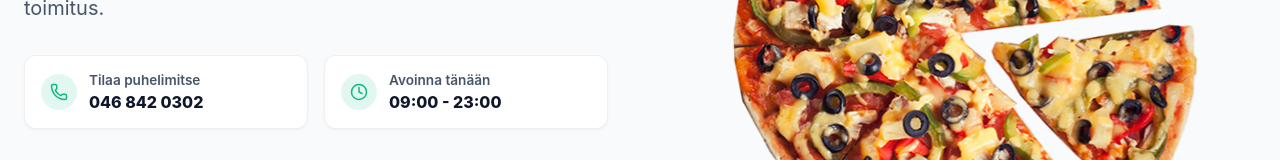
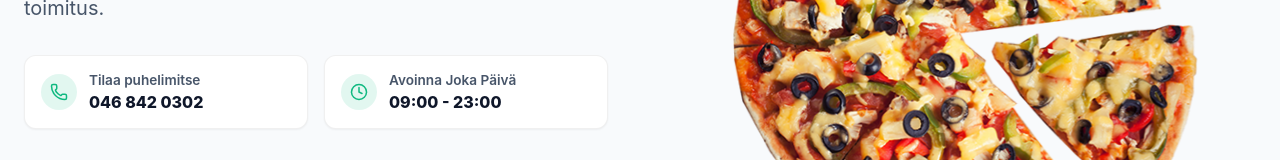
Before and after one commit to Dhif216/victorypizza, a React (Vite) app in the folder src/: page / in a window 1280 px wide. Shown: the part 416-576 px from the top of the page. Built offline with nearby package versions, Linux system fonts and the light colour scheme.

Commit message:
Fix: Change Avoinna tänään to Avoinna Joka Päivä

```diff
--- a/src/components/Hero.tsx
+++ b/src/components/Hero.tsx
@@ -42,7 +42,7 @@ export function Hero({ language }: HeroProps) {
                 <Clock size={18} />
               </div>
               <div>
-                <div className="meta-label">{language === 'fi' ? 'Avoinna tänään' : 'Open today'}</div>
+                <div className="meta-label">{language === 'fi' ? 'Avoinna Joka Päivä' : 'Open every day'}</div>
                 <div className="meta-value">09:00 - 23:00</div>
               </div>
             </div>
```
Also changed, not shown: 2 other files (tests, documents, lock files or other folders).
